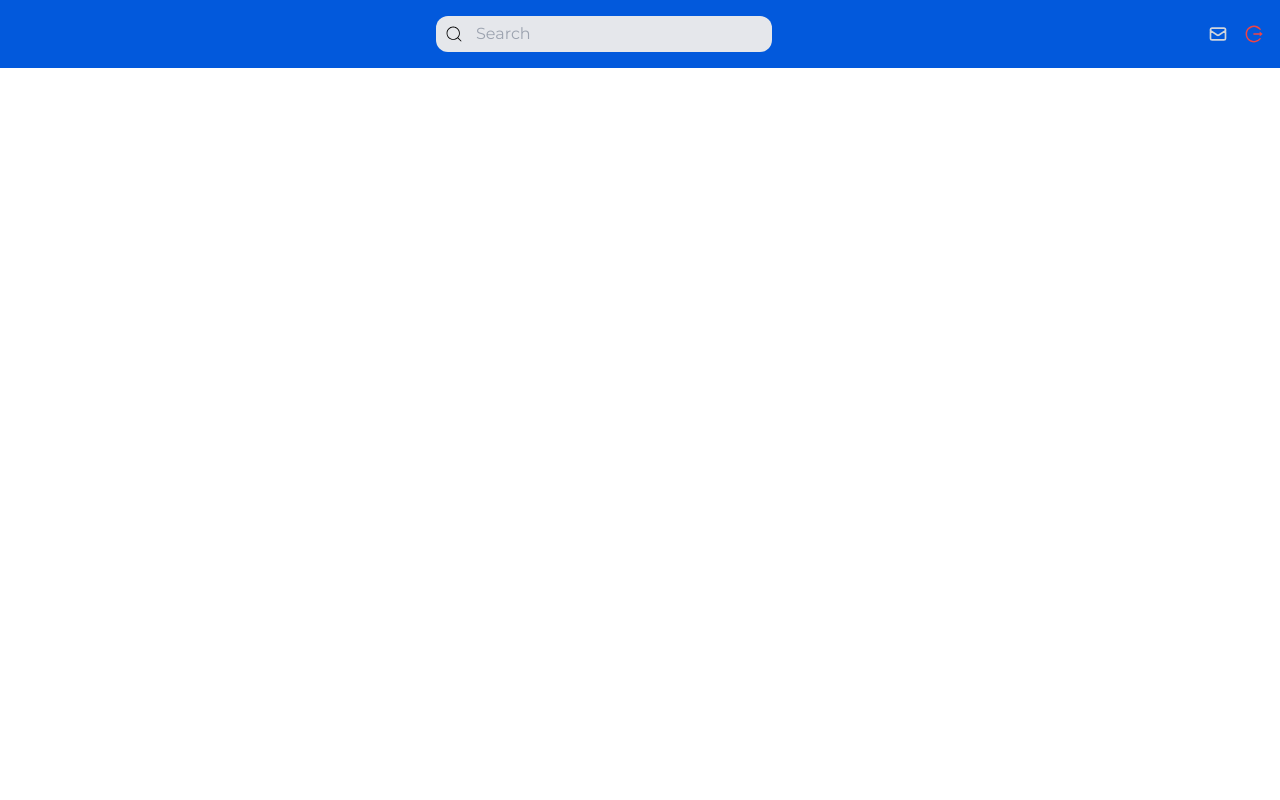
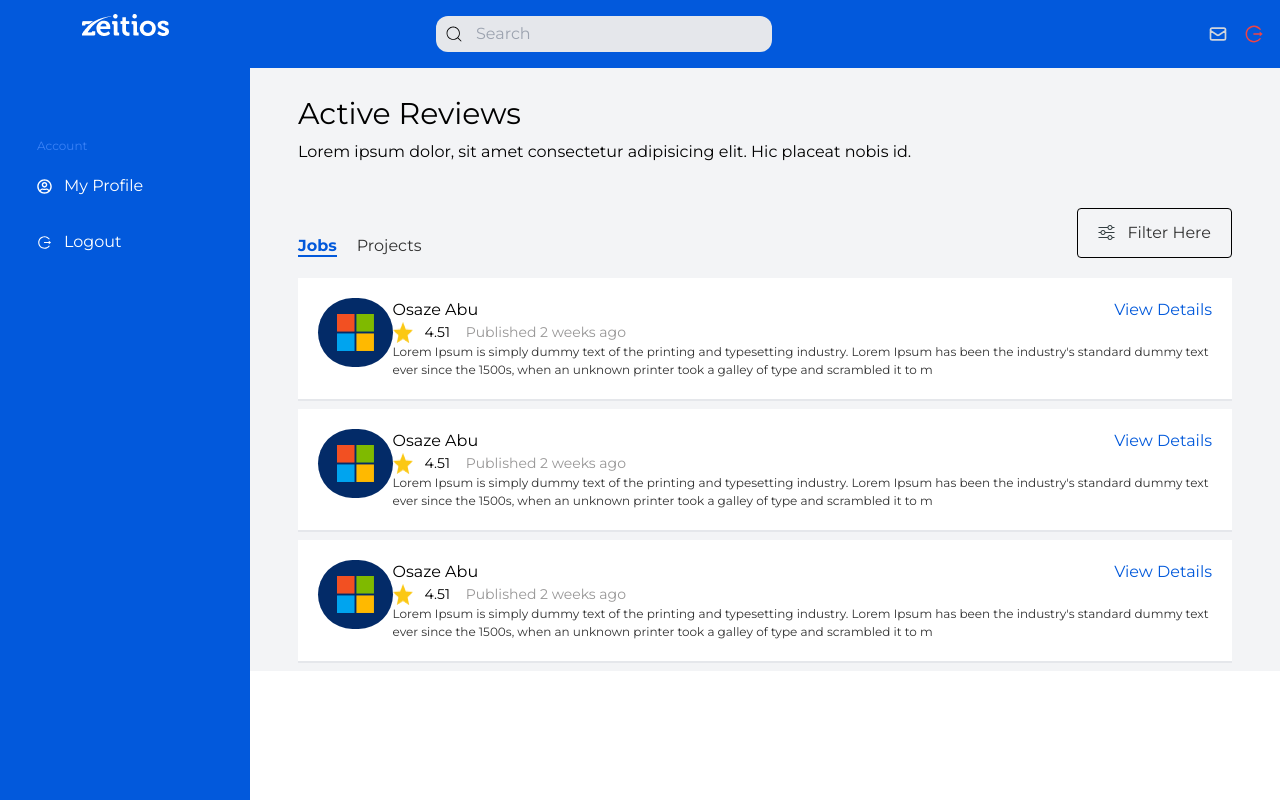
Before and after one commit to chineduprincewill/zeitios-deploy-repo, a React (Vite) app: page /active-reviews in a window 1280 px wide. Before the commit this address had no page. Built offline with nearby package versions, Linux system fonts and the light colour scheme; sample sign-in values are in the browser's storage.

Commit message:
finished the reviews page

```diff
--- a/src/App.jsx
+++ b/src/App.jsx
@@ -33,6 +33,7 @@ import ClientProjects from "./protected/client/Components/ClientProjects";
 import ActiveProject from "./protected/client/Components/ActiveProject";
 import ClientSaved from "./protected/client/pages/ClientSaved";
 import ActiveJobs from "./protected/client/Components/ActiveJobs";
+import ActiveReviews from "./protected/client/Components/ActiveReviews";
 
 function App() {
   return (
@@ -178,6 +179,16 @@ function App() {
                   </PrivateRoute>
                 }
               />
+
+              <Route
+                path="/active-reviews"
+                exact
+                element={
+                  <PrivateRoute>
+                    <ActiveReviews />
+                  </PrivateRoute>
+                }
+              />
               <Route
                 path="/client-statement"
                 exact
--- /dev/null
+++ b/src/protected/client/Components/ActiveReviews.jsx
@@ -0,0 +1,103 @@
+import star from "../../../assets/icons/star_icon.png";
+import microsoft from "../../../assets/icons/Microsoft.png";
+import ClientReviews from "../pages/ClientReviews";
+
+const ActiveReviews = () => {
+  return (
+    <div>
+      <ClientReviews>
+        <div className="bg-white border-b-2 my-2">
+          <div className=" grid grid-cols-12 px-5 items-start py-5">
+            <div className="flex py-2 px-2 md:py-4 md:px-4 rounded-full bg-[#032B68] items-center justify-center">
+              <img src={microsoft} alt="" className="" />
+            </div>
+            <div className=" col-span-12 md:col-span-11">
+              <div className=" flex justify-between font-[500]">
+                <p>Osaze Abu</p>
+                <p className=" text-[#0259DB]">View Details</p>
+              </div>
+
+              <div className=" flex gap-3">
+                <img src={star} alt="" />
+                <p className=" text-[14px]">
+                  4.51{" "}
+                  <span className=" ml-3 text-[#989797]">
+                    Published 2 weeks ago
+                  </span>
+                </p>
+              </div>
+              <p className=" text-[#323232] text-[12px]">
+                Lorem Ipsum is simply dummy text of the printing and typesetting
+                industry. Lorem Ipsum has been the industry&apos;s standard
+                dummy text ever since the 1500s, when an unknown printer took a
+                galley of type and scrambled it to m
+              </p>
+            </div>
+          </div>
+        </div>
+
+        <div className="bg-white border-b-2 my-2">
+          <div className=" grid grid-cols-12 px-5 items-start py-5">
+            <div className="flex py-2 px-2 md:py-4 md:px-4 rounded-full bg-[#032B68] items-center justify-center">
+              <img src={microsoft} alt="" className="" />
+            </div>
+            <div className=" col-span-12 md:col-span-11">
+              <div className=" flex justify-between font-[500]">
+                <p>Osaze Abu</p>
+                <p className=" text-[#0259DB]">View Details</p>
+              </div>
+
+              <div className=" flex gap-3">
+                <img src={star} alt="" />
+                <p className=" text-[14px]">
+                  4.51{" "}
+                  <span className=" ml-3 text-[#989797]">
+                    Published 2 weeks ago
+                  </span>
+                </p>
+              </div>
+              <p className=" text-[#323232] text-[12px]">
+                Lorem Ipsum is simply dummy text of the printing and typesetting
+                industry. Lorem Ipsum has been the industry&apos;s standard
+                dummy text ever since the 1500s, when an unknown printer took a
+                galley of type and scrambled it to m
+              </p>
+            </div>
+          </div>
+        </div>
+
+        <div className="bg-white border-b-2 my-2">
+          <div className=" grid grid-cols-12 px-5 items-start py-5">
+            <div className="flex py-2 px-2 md:py-4 md:px-4 rounded-full bg-[#032B68] items-center justify-center">
+              <img src={microsoft} alt="" className="" />
+            </div>
+            <div className=" col-span-12 md:col-span-11">
+              <div className=" flex justify-between font-[500]">
+                <p>Osaze Abu</p>
+                <p className=" text-[#0259DB]">View Details</p>
+              </div>
+
+              <div className=" flex gap-3">
+                <img src={star} alt="" />
+                <p className=" text-[14px]">
+                  4.51{" "}
+                  <span className=" ml-3 text-[#989797]">
+                    Published 2 weeks ago
+                  </span>
+                </p>
+              </div>
+              <p className=" text-[#323232] text-[12px]">
+                Lorem Ipsum is simply dummy text of the printing and typesetting
+                industry. Lorem Ipsum has been the industry&apos;s standard
+                dummy text ever since the 1500s, when an unknown printer took a
+                galley of type and scrambled it to m
+              </p>
+            </div>
+          </div>
+        </div>
+      </ClientReviews>
+    </div>
+  );
+};
+
+export default ActiveReviews;
--- a/src/protected/client/pages/ClientReviews.jsx
+++ b/src/protected/client/pages/ClientReviews.jsx
@@ -1,23 +1,64 @@
-import Sidebar from '../../../common/Sidebar'
-import PageHeader from '../../../common/PageHeader'
+import { Link, NavLink } from "react-router-dom";
+import Sidebar from "../../../common/Sidebar";
+import PageHeader from "../../../common/PageHeader";
+import filter from "../../../assets/icons/filter_icon.png";
 
-const ClientReviews = () => {
+const ClientReviews = ({ children }) => {
   return (
     <div>
       <Sidebar />
-            <div className='flex'>
-                <div className='hidden md:w-[80px] lg:w-[200px]'>...</div>
-                <div className='grow md:ml-[80px] lg:ml-[250px] bg-gray-100 px-3 lg:px-12'>
+      <div className="flex flex-col">
+        <div className="hidden md:w-[80px] lg:w-[200px]">...</div>
+        <div className=" grow md:ml-[80px] lg:ml-[250px] bg-gray-100 px-3 lg:px-12 ">
           <PageHeader />
+
+          <div className=" flex items-end justify-between my-5">
+            <div className=" ">
+              <ul className="flex items-center gap-5">
+                <li>
+                  <NavLink
+                    to="/active-reviews"
+                    className={({ isActive }) =>
+                      isActive
+                        ? " font-[600] text-[#0259DB] border-b-2 border-b-[#0259DB]"
+                        : ""
+                    }
+                  >
+                    Jobs
+                  </NavLink>
+                </li>
+                <li className=" text-[#323232]">
+                  <NavLink
+                    exact
+                    to="/"
+                    className={({ isActive }) =>
+                      isActive
+                        ? " font-[600] text-[#0259DB] border-b-2 border-b-[#0259DB]"
+                        : ""
+                    }
+                  >
+                    Projects
+                  </NavLink>
+                </li>
+              </ul>
             </div>
-                <div>
-                    {/*
-                        YOUR PAGE COMPONENTS APPEAR HERE
-                    */}
+
+            <div className="  ">
+              <Link to="/create-project">
+                <button className=" rounded px-5 gap-3 py-3 border border-black flex items-center text-[#323232]">
+                  <span>
+                    <img src={filter} alt="" />
+                  </span>
+                  Filter Here
+                </button>
+              </Link>
+            </div>
+          </div>
+          {children}
         </div>
       </div>
     </div>
-    )
-}
+  );
+};
 
-export default ClientReviews
+export default ClientReviews;
```
Lines whose indentation alone changed are shown as unchanged.
